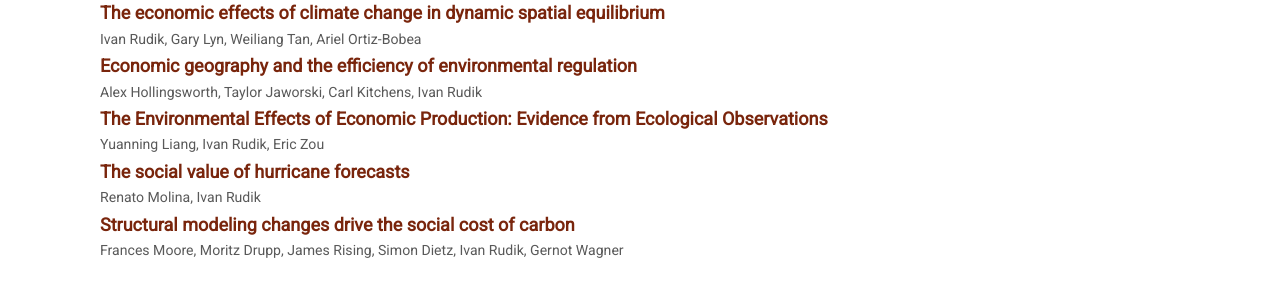
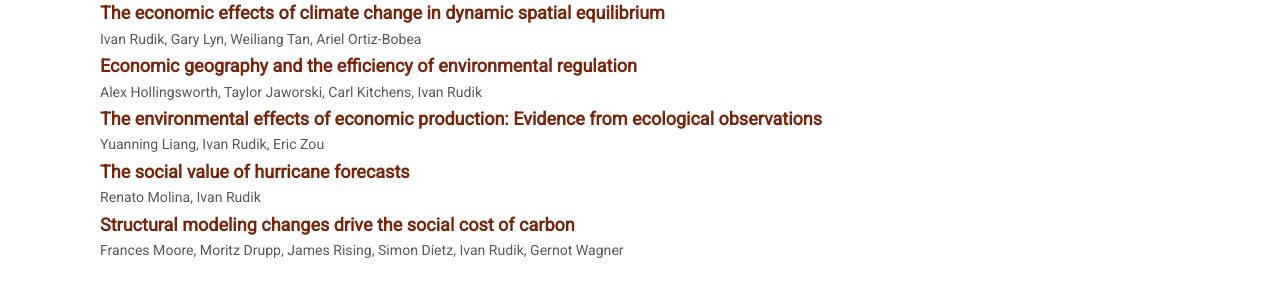
Before and after one commit to irudik/irudik.github.io, a Jekyll site: the page built from index.md, in a window 1280 px wide and 900 px high, scrolled down 506 px. Shown: the part 152-443 px from the top of the window. Built offline with Jekyll 4.4.1, drawn with Linux system fonts in a browser that asks for light colours; nearby versions of some CDN libraries.

Commit message:
change caps on paper

```diff
--- a/index.md
+++ b/index.md
@@ -36,7 +36,7 @@ Ivan Rudik, Gary Lyn, Weiliang Tan, Ariel Ortiz-Bobea
 ### [Economic geography and the efficiency of environmental regulation](https://osf.io/preprints/socarxiv/x6fuw/)
 Alex Hollingsworth, Taylor Jaworski, Carl Kitchens, Ivan Rudik
 
-### [The Environmental Effects of Economic Production: Evidence from Ecological Observations](https://osf.io/preprints/socarxiv/qy76a)
+### [The environmental effects of economic production: Evidence from ecological observations](https://osf.io/preprints/socarxiv/qy76a)
 Yuanning Liang, Ivan Rudik, Eric Zou
 
 ### [The social value of hurricane forecasts](https://osf.io/preprints/socarxiv/sqtjr)
```
